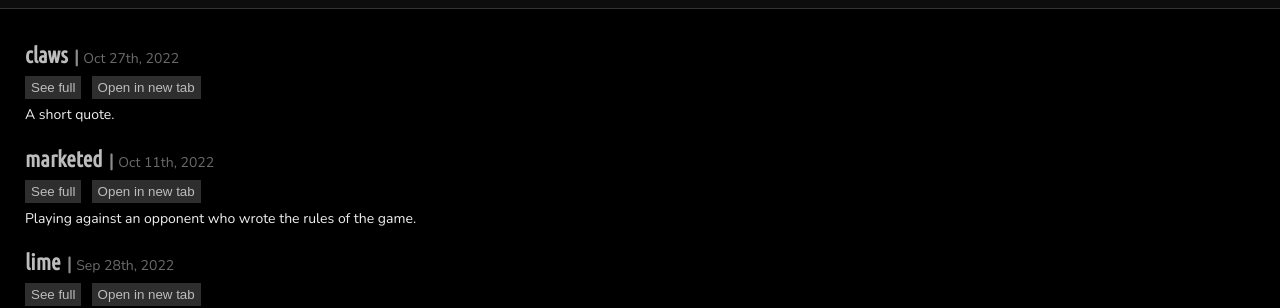
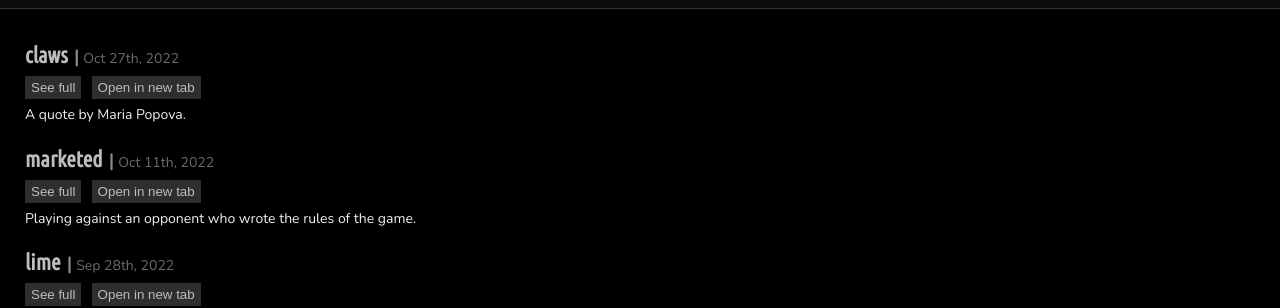
Before and after one commit to olivecarambola/logbook, a Jekyll site: the page built from post_all.md, in a window 1280 px wide. Shown: the part 124-432 px from the top of the page. Built offline with Jekyll 4.4.1, drawn with Linux system fonts in a browser that asks for light colours; some web fonts are replaced.

Commit message:
Update 2022-10-27-claws.md

```diff
--- a/_posts/2022-10-27-claws.md
+++ b/_posts/2022-10-27-claws.md
@@ -3,7 +3,7 @@ layout: posts
 title: "claws"
 date: 2022-10-27
 permalink: /posts/22-10-27-claws/
-summary: "A short quote."
+summary: "A quote by Maria Popova."
 collection: "coda"
 wrdcount_original: 0
 wrdcount_quote: 18
```
